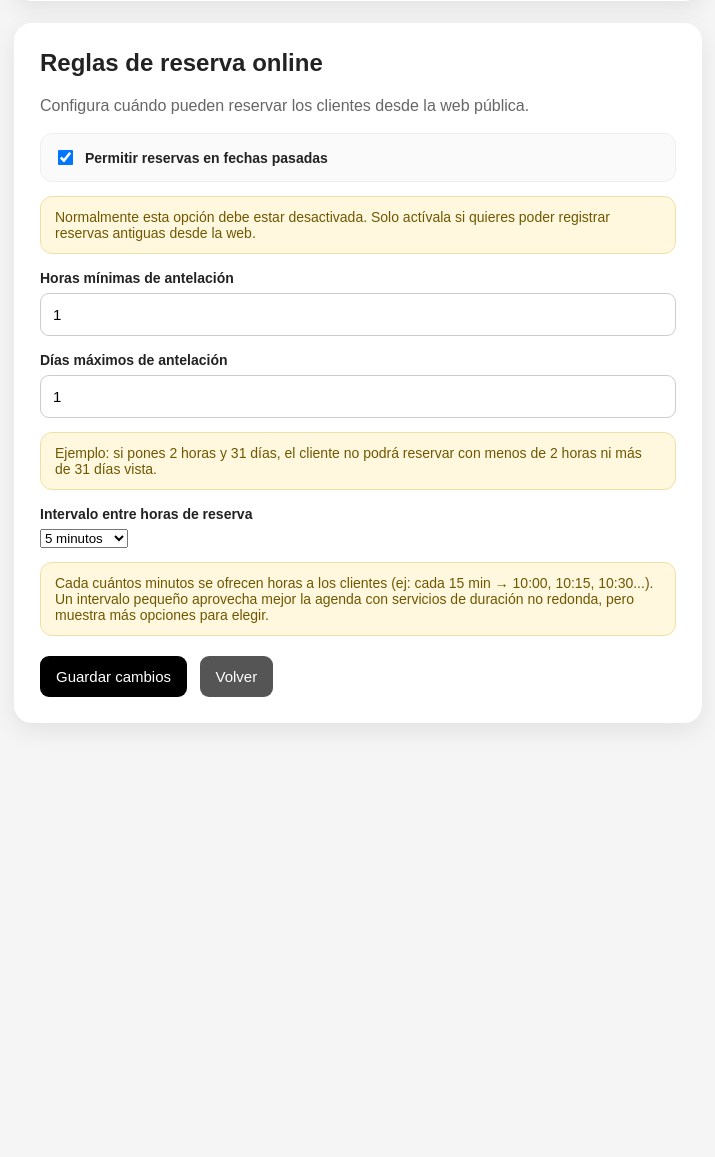
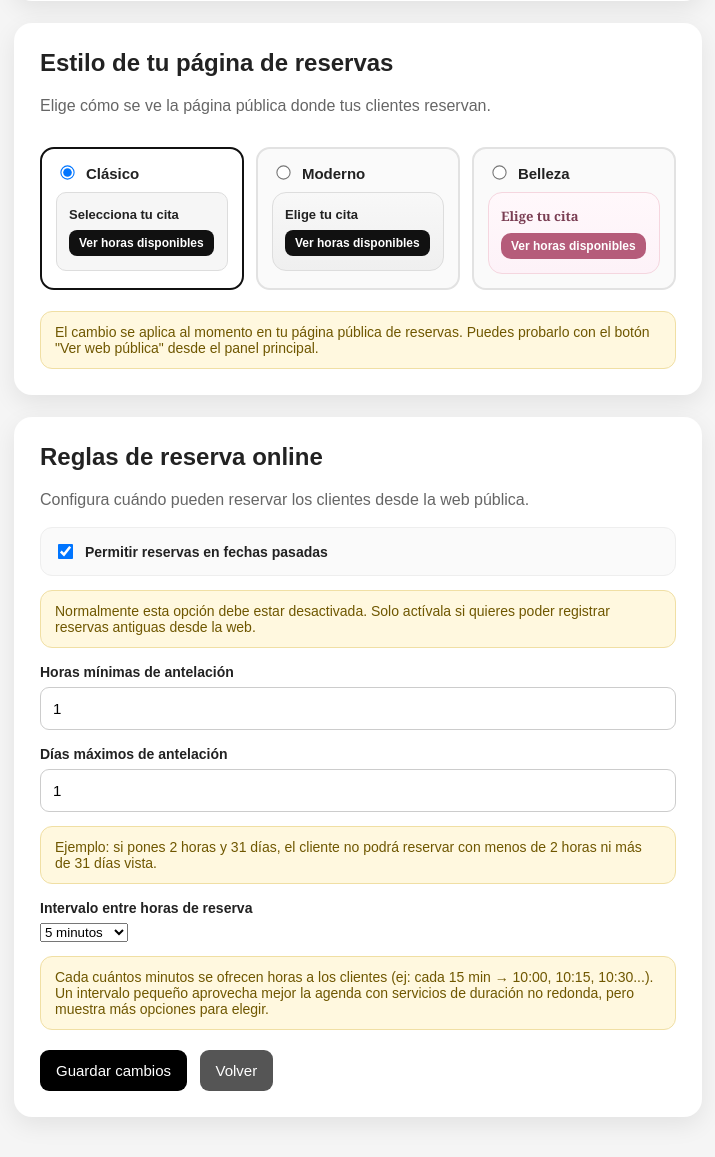
Before and after one commit to reservasresergo-hub/calendario, a Django app: page /dashboard/business/settings/ in a window 1280 px wide. Shown: the part 786-1943 px from the top of the page, without its empty margins (282-997 px from the left). Before the commit the page ends 1512 px from the top, so only its background shows below. Run offline with Django 5.2, Linux system fonts and the light colour scheme; a user stored in the database is signed in; tables that the repository leaves empty hold one stand-in row (values such as "Sample post"); grey boxes marked "Sample" are stand-in pictures.

Commit message:
Añadir selector de estilo en configuración del negocio

```diff
--- a/dashboard/templates/dashboard/edit_business.html
+++ b/dashboard/templates/dashboard/edit_business.html
@@ -122,6 +122,85 @@
             background: #555;
             margin-left: 8px;
         }
+
+        .theme-options {
+            display: grid;
+            grid-template-columns: repeat(auto-fit, minmax(160px, 1fr));
+            gap: 12px;
+            margin-top: 10px;
+        }
+
+        .theme-option {
+            display: block;
+            border: 2px solid #e2e2e2;
+            border-radius: 14px;
+            padding: 14px;
+            cursor: pointer;
+            background: #fafafa;
+            transition: border-color 0.12s ease, background 0.12s ease;
+        }
+
+        .theme-option:has(input:checked) {
+            border-color: #111;
+            background: #fff;
+        }
+
+        .theme-option input {
+            width: auto;
+            margin-right: 8px;
+            transform: scale(1.1);
+        }
+
+        .theme-option-name {
+            font-weight: bold;
+            font-size: 15px;
+        }
+
+        .theme-preview {
+            margin-top: 10px;
+            border-radius: 10px;
+            padding: 14px 12px;
+            font-size: 13px;
+        }
+
+        .theme-preview-classic {
+            background: #f6f6f6;
+            border: 1px solid #ddd;
+            font-family: Arial, sans-serif;
+            color: #222;
+        }
+
+        .theme-preview-modern {
+            background: linear-gradient(180deg, #f8f8f8 0%, #efefef 100%);
+            border: 1px solid #ddd;
+            border-radius: 14px;
+            font-family: Arial, sans-serif;
+            color: #222;
+        }
+
+        .theme-preview-beauty {
+            background: linear-gradient(180deg, #fff8fb 0%, #fdf2f8 100%);
+            border: 1px solid #f5d6df;
+            border-radius: 14px;
+            font-family: Georgia, "Times New Roman", serif;
+            color: #7a3e53;
+        }
+
+        .theme-preview-btn {
+            display: inline-block;
+            margin-top: 8px;
+            padding: 6px 10px;
+            border-radius: 8px;
+            font-size: 12px;
+            background: #111;
+            color: white;
+        }
+
+        .theme-preview-beauty .theme-preview-btn {
+            background: #b55c7a;
+            border-radius: 10px;
+            font-family: Arial, sans-serif;
+        }
     </style>
 </head>
 
@@ -157,6 +236,59 @@
                         </div>
                     </div>
                 {% endif %}
+            </div>
+
+            <div class="card">
+                <h2>Estilo de tu página de reservas</h2>
+                <p class="muted">Elige cómo se ve la página pública donde tus clientes reservan.</p>
+
+                <div class="theme-options">
+                    <label class="theme-option">
+                        <input
+                            type="radio"
+                            name="theme"
+                            value="classic"
+                            {% if business.theme == "classic" %}checked{% endif %}
+                        >
+                        <span class="theme-option-name">Clásico</span>
+                        <div class="theme-preview theme-preview-classic">
+                            Selecciona tu cita
+                            <div class="theme-preview-btn">Ver horas disponibles</div>
+                        </div>
+                    </label>
+
+                    <label class="theme-option">
+                        <input
+                            type="radio"
+                            name="theme"
+                            value="modern"
+                            {% if business.theme == "modern" %}checked{% endif %}
+                        >
+                        <span class="theme-option-name">Moderno</span>
+                        <div class="theme-preview theme-preview-modern">
+                            Elige tu cita
+                            <div class="theme-preview-btn">Ver horas disponibles</div>
+                        </div>
+                    </label>
+
+                    <label class="theme-option">
+                        <input
+                            type="radio"
+                            name="theme"
+                            value="beauty"
+                            {% if business.theme == "beauty" %}checked{% endif %}
+                        >
+                        <span class="theme-option-name">Belleza</span>
+                        <div class="theme-preview theme-preview-beauty">
+                            Elige tu cita
+                            <div class="theme-preview-btn">Ver horas disponibles</div>
+                        </div>
+                    </label>
+                </div>
+
+                <div class="help-box">
+                    El cambio se aplica al momento en tu página pública de reservas. Puedes probarlo con el botón "Ver web pública" desde el panel principal.
+                </div>
             </div>
 
             <div class="card">
--- a/dashboard/views.py
+++ b/dashboard/views.py
@@ -1,6 +1,5 @@
 from datetime import date, datetime, timedelta
 import json
-
 from django.contrib import messages
 from django.contrib.auth.decorators import login_required
 from django.db import transaction, IntegrityError
@@ -1198,6 +1197,11 @@ def edit_business(request):
         if slot_interval in allowed_intervals:
             business.slot_interval_minutes = slot_interval
 
+        allowed_themes = [choice[0] for choice in business.THEME_CHOICES]
+        theme = request.POST.get("theme")
+        if theme in allowed_themes:
+            business.theme = theme
+
         business.save()
 
         messages.success(request, "Datos del negocio actualizados correctamente.")
```
